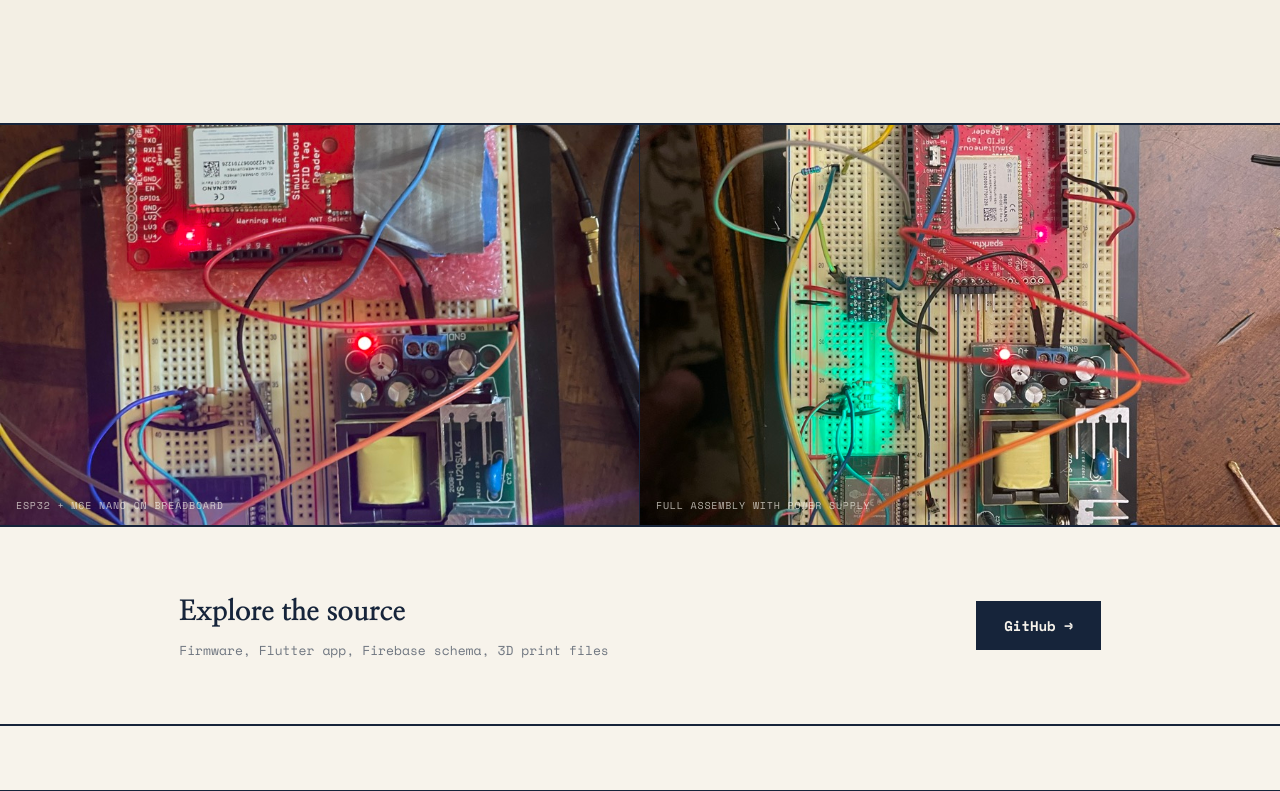
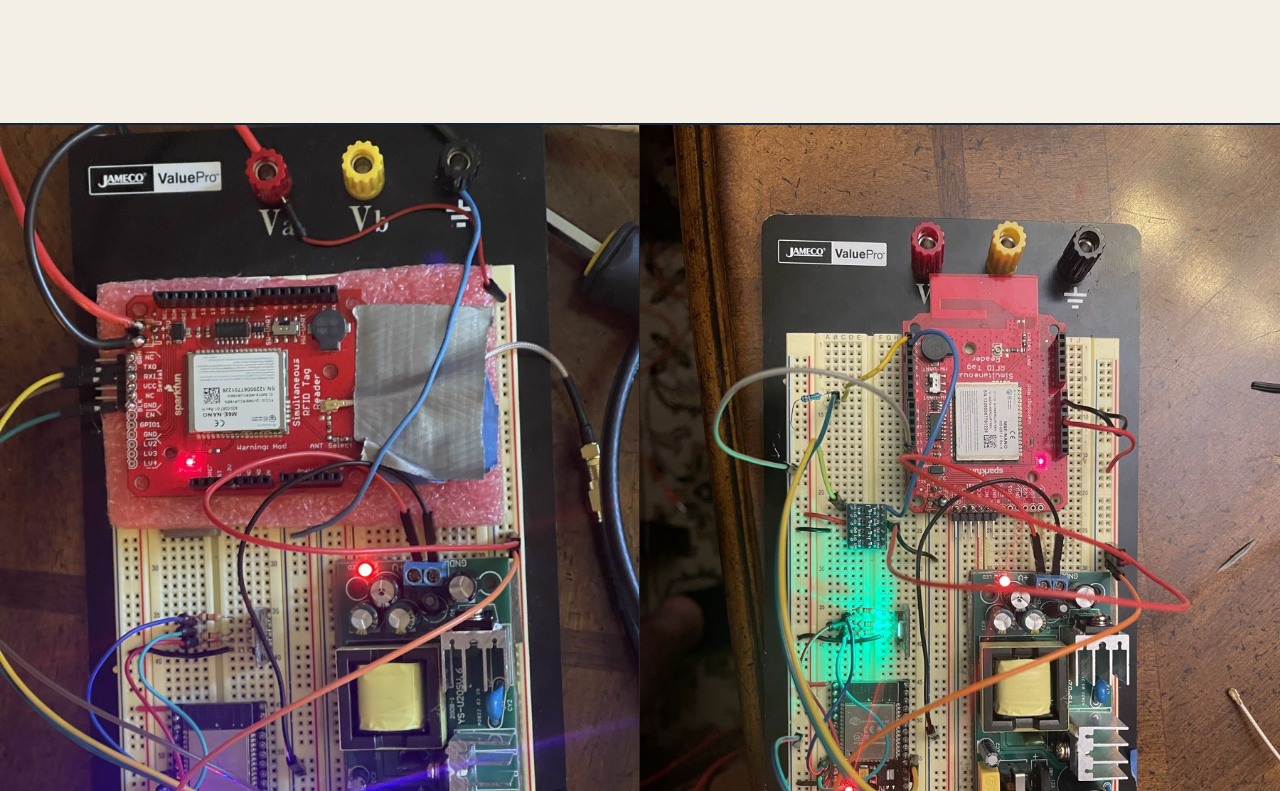
Before and after one commit to alex-prosh/alex-personal-website, a Next.js app: page /projects/drs-asset-tracker in a window 1280 px wide. Shown: the part 2849-3640 px from the top of the page. Built offline with nearby package versions, Linux system fonts and the light colour scheme.

Commit message:
fix: show DRS hardware photos at full portrait aspect ratio

```diff
--- a/app/projects/drs-asset-tracker/page.tsx
+++ b/app/projects/drs-asset-tracker/page.tsx
@@ -184,14 +184,14 @@ export default function DRSPage() {
 
       {/* ── Photos ── */}
       <div style={{ display: 'flex', borderTop: '2px solid var(--crimson)', borderBottom: '2px solid var(--crimson)' }}>
-        <div style={{ width: '50%', position: 'relative', overflow: 'hidden', borderRight: '1px solid var(--crimson)' }}>
-          <img src="/images/drs/hardware1.jpg" alt="Hardware breadboard close-up" style={{ width: '100%', display: 'block', height: 400, objectFit: 'cover' }} />
+        <div style={{ width: '50%', position: 'relative', overflow: 'hidden', borderRight: '1px solid var(--crimson)', aspectRatio: '3/4' }}>
+          <img src="/images/drs/hardware1.jpg" alt="Hardware breadboard close-up" style={{ width: '100%', height: '100%', display: 'block', objectFit: 'cover', objectPosition: 'center center' }} />
           <div style={{ position: 'absolute', bottom: 12, left: 16, fontFamily: 'var(--font-mono)', fontSize: 10, color: 'rgba(247,243,235,0.7)', letterSpacing: '0.08em', textTransform: 'uppercase' }}>
             ESP32 + M6E Nano on breadboard
           </div>
         </div>
-        <div style={{ width: '50%', position: 'relative', overflow: 'hidden' }}>
-          <img src="/images/drs/hardware2.jpg" alt="Full hardware assembly" style={{ width: '100%', display: 'block', height: 400, objectFit: 'cover' }} />
+        <div style={{ width: '50%', position: 'relative', overflow: 'hidden', aspectRatio: '3/4' }}>
+          <img src="/images/drs/hardware2.jpg" alt="Full hardware assembly" style={{ width: '100%', height: '100%', display: 'block', objectFit: 'cover', objectPosition: 'center center' }} />
           <div style={{ position: 'absolute', bottom: 12, left: 16, fontFamily: 'var(--font-mono)', fontSize: 10, color: 'rgba(247,243,235,0.7)', letterSpacing: '0.08em', textTransform: 'uppercase' }}>
             Full assembly with power supply
           </div>
```
Also changed, not shown: public/images/drs/hardware1.jpg, public/images/drs/hardware2.jpg.
